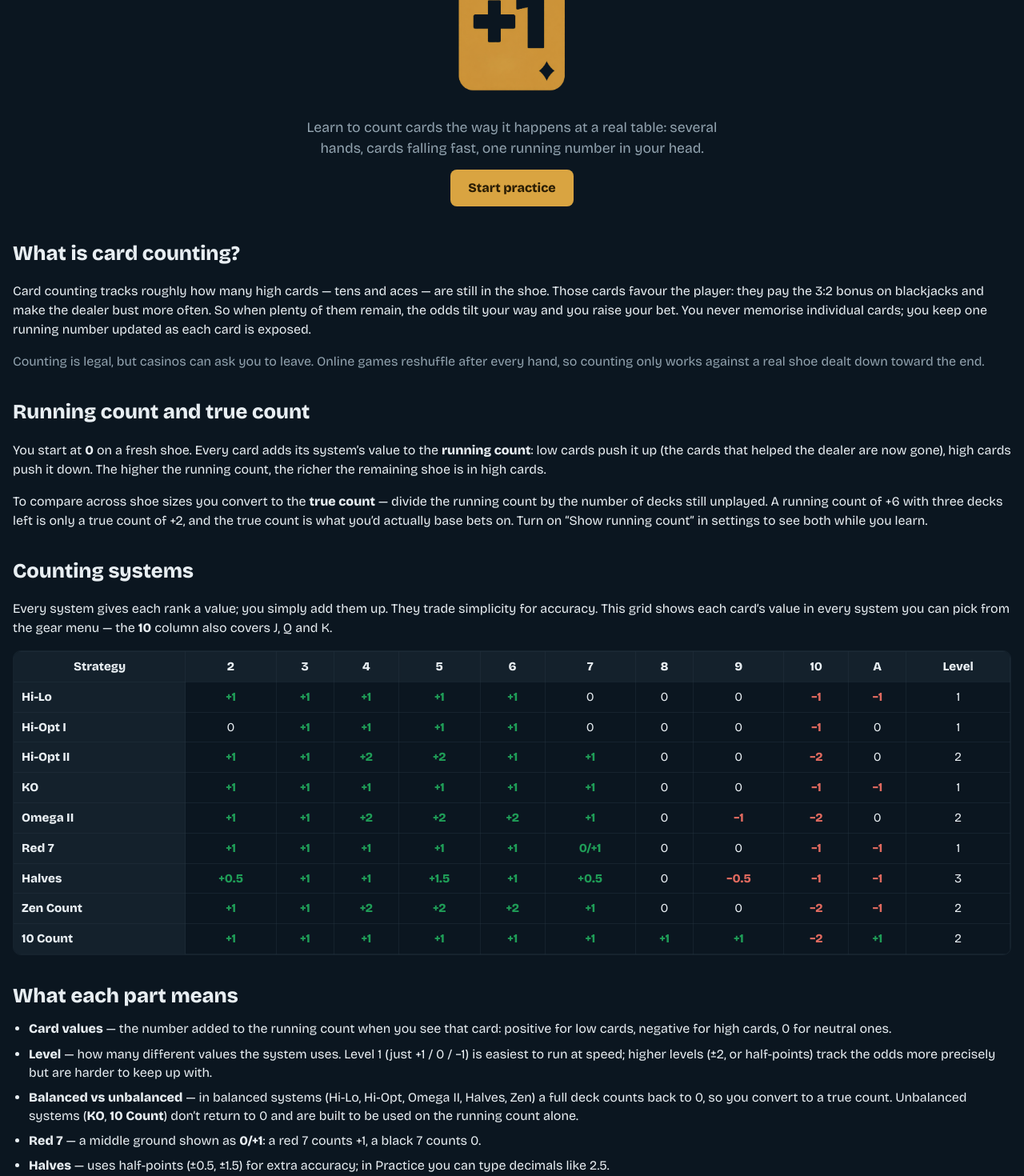
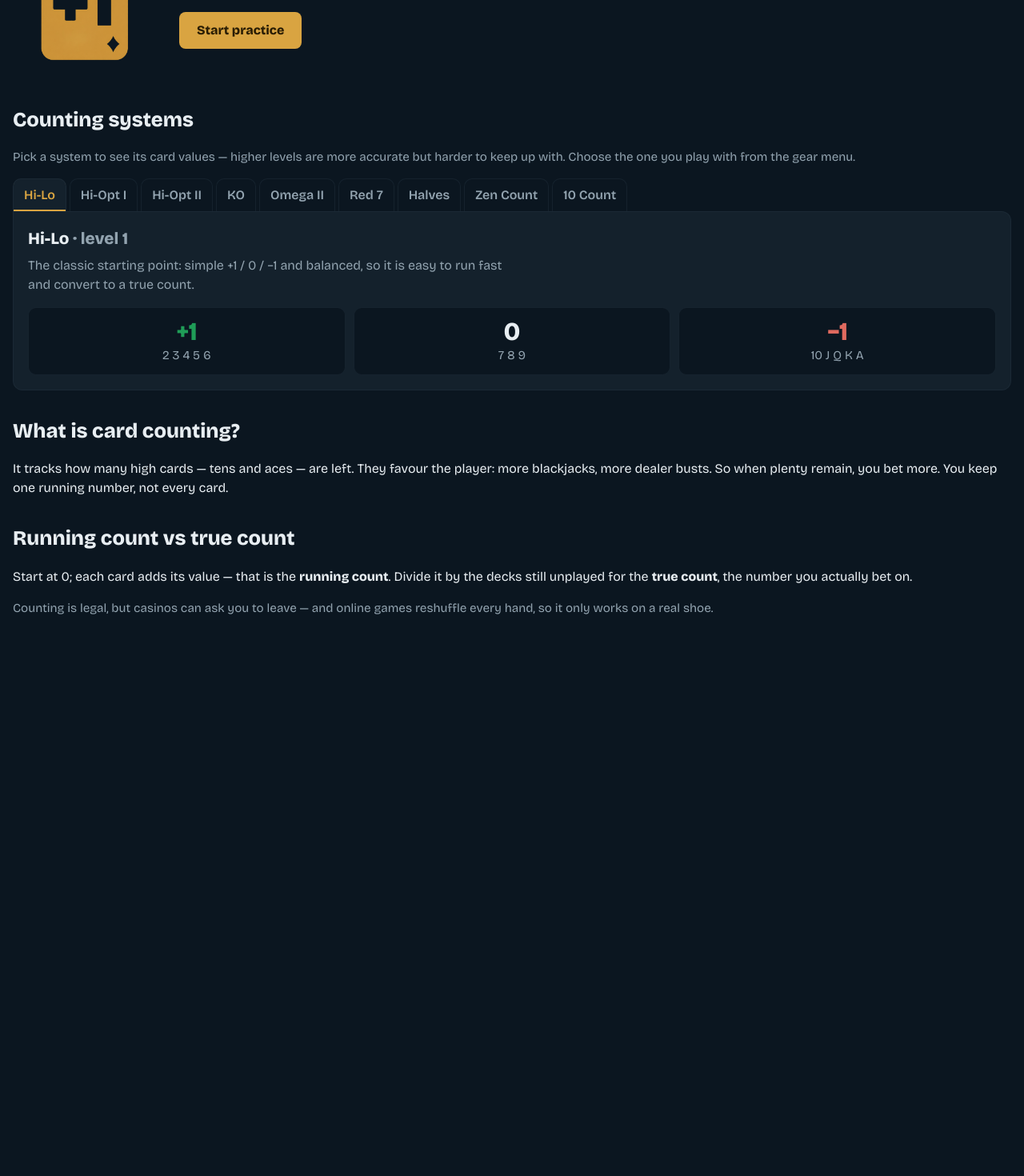
Before and after one commit to DaniilAndreyev/plus-one, a React (Vite) app: page / in a window 1280 px wide. Shown: the part 180-1650 px from the top of the page at 80% size. After the commit the page ends 1007 px from the top, so only its background shows below. Built offline with nearby package versions, Linux system fonts and the light colour scheme.

Commit message:
Redesign Home: split hero, tabbed strategy explorer, less text
Logo left with a short intro and CTA on the right; replace the big
all-systems table with a tabbed selector that shows the chosen system's
grouped card values plus a one-line explanation; trim the remaining
copy.

```diff
--- a/src/index.css
+++ b/src/index.css
@@ -19,19 +19,25 @@ main{max-width:1320px;margin:0 auto;padding:0 16px 40px}
 .hero .n{font-size:clamp(6rem,26vw,12rem);font-weight:800;line-height:.9;letter-spacing:-.06em;color:var(--brass-ink);margin:0}
 .hero p{max-width:46ch;margin:12px auto;color:var(--mute);font-size:1.1rem}
 h2{font-size:1.6rem;margin:32px 0 8px}
-.vals{display:grid;grid-template-columns:repeat(3,1fr);gap:10px;margin:14px 0}
-.vals div{background:var(--surface);border:1px solid var(--line);border-radius:10px;padding:14px;text-align:center}
-.vals b{display:block;font-size:2.2rem;line-height:1.1}
-.vals span{color:var(--mute)}
-.table-scroll{overflow-x:auto;margin:14px 0;border:1px solid var(--line);border-radius:10px}
-.systems{border-collapse:collapse;width:100%;min-width:640px;font-size:.95rem}
-.systems th,.systems td{border:1px solid var(--line);padding:7px 9px;text-align:center;white-space:nowrap}
-.systems thead th{background:var(--surface);font-weight:800}
-.systems tbody th{text-align:left;background:var(--surface);font-weight:700}
-.systems td.c-pos{color:#1f9d57;font-weight:700}
-.systems td.c-neg{color:#e06a5f;font-weight:700}
-.legend{margin:10px 0;padding-left:20px;display:flex;flex-direction:column;gap:8px}
-.legend li{line-height:1.45}
+.muted{color:var(--mute)}
+p.muted{font-size:.95rem}
+.home-hero{display:flex;align-items:center;gap:28px;flex-wrap:wrap;padding:26px 0 6px}
+.home-hero__logo{width:clamp(110px,18vw,180px);height:auto;flex:none;object-fit:contain}
+.home-hero__intro{flex:1 1 280px;min-width:260px}
+.home-hero__intro p{margin:0 0 16px;font-size:1.15rem;line-height:1.45}
+.strat{margin:8px 0 4px}
+.strat-tabs{display:flex;gap:4px;overflow-x:auto}
+.strat-tab{padding:8px 13px;border:1px solid var(--line);border-bottom:0;border-radius:10px 10px 0 0;background:var(--bg);color:var(--mute);font:inherit;font-weight:600;cursor:pointer;white-space:nowrap}
+.strat-tab.on{background:var(--surface);color:var(--brass-ink);box-shadow:0 -2px 0 var(--brass) inset}
+.strat-box{border:1px solid var(--line);border-radius:0 12px 12px 12px;background:var(--surface);padding:18px}
+.strat-box h3{margin:0;font-size:1.3rem}
+.strat-box .lead{margin:6px 0 16px;color:var(--mute);max-width:60ch}
+.strat-vals{display:flex;flex-wrap:wrap;gap:10px}
+.strat-vals div{flex:1 1 110px;background:var(--bg);border:1px solid var(--line);border-radius:10px;padding:12px;text-align:center}
+.strat-vals b{display:block;font-size:2rem;line-height:1.1}
+.strat-vals span{color:var(--mute);font-size:.95rem}
+.strat-note{margin:12px 0 0;color:var(--mute);font-size:.9rem}
+.c-pos{color:#1f9d57}.c-neg{color:#e06a5f}
 .btn{padding:11px 22px;background:var(--brass);color:#2a1d04;border:0;border-radius:8px;font:inherit;font-weight:800;cursor:pointer}
 .btn:disabled{opacity:.45;cursor:default}
 .ghost{padding:9px 16px;background:rgba(255,255,255,.1);color:#fff;border:1px solid rgba(255,255,255,.35);border-radius:8px;font:inherit;font-weight:600;cursor:pointer}
--- a/src/pages/Home.tsx
+++ b/src/pages/Home.tsx
@@ -1,121 +1,114 @@
+import { useState } from 'react'
 import { formatCount } from '../engine/hiLo'
 import { SYSTEMS } from '../engine/systems'
 import type { CountingSystem, Rank } from '../engine/types'
 import { go } from '../hooks/useHashRoute'
 
-const RANKS: Rank[] = ['2', '3', '4', '5', '6', '7', '8', '9', '10', 'A']
+const CELLS: { key: Rank; label: string }[] = [
+  { key: '2', label: '2' },
+  { key: '3', label: '3' },
+  { key: '4', label: '4' },
+  { key: '5', label: '5' },
+  { key: '6', label: '6' },
+  { key: '7', label: '7' },
+  { key: '8', label: '8' },
+  { key: '9', label: '9' },
+  { key: '10', label: '10 J Q K' },
+  { key: 'A', label: 'A' },
+]
 
-/** Display string for a system's value at a rank (Red 7 shows the colour split). */
-function cell(sys: CountingSystem, rank: Rank): string {
-  if (sys.redSeven && rank === '7') return '0/+1'
-  return formatCount(sys.values[rank])
+const BLURB: Record<string, string> = {
+  'hi-lo': 'The classic starting point: simple +1 / 0 / −1 and balanced, so it is easy to run fast and convert to a true count.',
+  'hi-opt-1': 'Hi-Lo without the aces or 2s — a cleaner balanced count, usually paired with a separate ace count.',
+  'hi-opt-2': 'A balanced level-2 count that splits the low cards for extra accuracy.',
+  ko: 'Knock-Out: like Hi-Lo but it also counts 7s, which makes it unbalanced — play straight off the running count, no conversion.',
+  'omega-2': 'A precise balanced level-2 count that even gives the 9 a value.',
+  'red-7': 'Hi-Lo plus the red 7s — a beginner-friendly unbalanced count.',
+  halves: 'A level-3 count using half-points for the strongest accuracy.',
+  zen: 'A balanced level-2 count weighting aces −1 and the richest low cards +2.',
+  'ten-count': 'One of the oldest counts: everything is +1 except the tens, which are −2.',
 }
 
-function cellClass(sys: CountingSystem, rank: Rank): string {
-  if (sys.redSeven && rank === '7') return 'c-pos'
-  const v = sys.values[rank]
-  return v > 0 ? 'c-pos' : v < 0 ? 'c-neg' : ''
+/** Groups a system's ranks by their value, highest value first. */
+function valueGroups(sys: CountingSystem): { value: number; ranks: string }[] {
+  const map = new Map<number, string[]>()
+  for (const { key, label } of CELLS) {
+    const v = sys.values[key]
+    map.set(v, [...(map.get(v) ?? []), label])
+  }
+  return [...map.entries()].sort((a, b) => b[0] - a[0]).map(([value, ranks]) => ({ value, ranks: ranks.join('   ') }))
 }
 
 export default function Home({ active }: { active: boolean }) {
+  const [sel, setSel] = useState(SYSTEMS[0].id)
+  const sys = SYSTEMS.find((s) => s.id === sel) ?? SYSTEMS[0]
+
   return (
     <section id="home" className={'view' + (active ? ' on' : '')}>
-      <div className="hero">
-        <img className="hero-logo" src="/res/plusonelogo.png" alt="+1 Hi-Lo card counting trainer" />
-        <p>
-          Learn to count cards the way it happens at a real table: several hands, cards falling fast, one running
-          number in your head.
-        </p>
-        <button className="btn" onClick={() => go('practice')}>
-          Start practice
-        </button>
+      <div className="home-hero">
+        <img className="home-hero__logo" src="/res/plusonelogo.png" alt="+1 Hi-Lo card counting trainer" />
+        <div className="home-hero__intro">
+          <p>
+            <b>+1</b> trains you to count cards like a real table — several hands, cards flying, one running number in
+            your head. Practice the count, then play blackjack while you keep it.
+          </p>
+          <button className="btn" onClick={() => go('practice')}>
+            Start practice
+          </button>
+        </div>
+      </div>
+
+      <h2>Counting systems</h2>
+      <p className="muted">
+        Pick a system to see its card values — higher levels are more accurate but harder to keep up with. Choose the one
+        you play with from the gear menu.
+      </p>
+      <div className="strat">
+        <div className="strat-tabs" role="tablist" aria-label="Counting systems">
+          {SYSTEMS.map((s) => (
+            <button
+              key={s.id}
+              role="tab"
+              aria-selected={s.id === sel}
+              className={'strat-tab' + (s.id === sel ? ' on' : '')}
+              onClick={() => setSel(s.id)}
+            >
+              {s.name}
+            </button>
+          ))}
+        </div>
+        <div className="strat-box">
+          <h3>
+            {sys.name} <span className="muted">· level {sys.level}</span>
+          </h3>
+          <p className="lead">{BLURB[sys.id]}</p>
+          <div className="strat-vals">
+            {valueGroups(sys).map((g) => (
+              <div key={g.value}>
+                <b className={g.value > 0 ? 'c-pos' : g.value < 0 ? 'c-neg' : ''}>{formatCount(g.value)}</b>
+                <span>{g.ranks}</span>
+              </div>
+            ))}
+          </div>
+          {sys.redSeven && <p className="strat-note">The 7 is split by colour: a red 7 counts +1, a black 7 counts 0.</p>}
+        </div>
       </div>
 
       <h2>What is card counting?</h2>
       <p>
-        Card counting tracks roughly how many high cards — tens and aces — are still in the shoe. Those cards favour the
-        player: they pay the 3:2 bonus on blackjacks and make the dealer bust more often. So when plenty of them remain,
-        the odds tilt your way and you raise your bet. You never memorise individual cards; you keep one running number
-        updated as each card is exposed.
-      </p>
-      <p style={{ color: 'var(--mute)' }}>
-        Counting is legal, but casinos can ask you to leave. Online games reshuffle after every hand, so counting only
-        works against a real shoe dealt down toward the end.
+        It tracks how many high cards — tens and aces — are left. They favour the player: more blackjacks, more dealer
+        busts. So when plenty remain, you bet more. You keep one running number, not every card.
       </p>
 
-      <h2>Running count and true count</h2>
+      <h2>Running count vs true count</h2>
       <p>
-        You start at <b>0</b> on a fresh shoe. Every card adds its system’s value to the <b>running count</b>: low cards
-        push it up (the cards that helped the dealer are now gone), high cards push it down. The higher the running
-        count, the richer the remaining shoe is in high cards.
-      </p>
-      <p>
-        To compare across shoe sizes you convert to the <b>true count</b> — divide the running count by the number of
-        decks still unplayed. A running count of +6 with three decks left is only a true count of +2, and the true count
-        is what you’d actually base bets on. Turn on “Show running count” in settings to see both while you learn.
+        Start at 0; each card adds its value — that is the <b>running count</b>. Divide it by the decks still unplayed for
+        the <b>true count</b>, the number you actually bet on.
       </p>
 
-      <h2>Counting systems</h2>
-      <p>
-        Every system gives each rank a value; you simply add them up. They trade simplicity for accuracy. This grid shows
-        each card’s value in every system you can pick from the gear menu — the <b>10</b> column also covers J, Q and K.
-      </p>
-      <div className="table-scroll">
-        <table className="systems">
-          <thead>
-            <tr>
-              <th scope="col">Strategy</th>
-              {RANKS.map((r) => (
-                <th key={r} scope="col">
-                  {r}
-                </th>
-              ))}
-              <th scope="col">Level</th>
-            </tr>
-          </thead>
-          <tbody>
-            {SYSTEMS.map((sys) => (
-              <tr key={sys.id}>
-                <th scope="row">{sys.name}</th>
-                {RANKS.map((r) => (
-                  <td key={r} className={cellClass(sys, r)}>
-                    {cell(sys, r)}
-                  </td>
-                ))}
-                <td>{sys.level}</td>
-              </tr>
-            ))}
-          </tbody>
-        </table>
-      </div>
-
-      <h2>What each part means</h2>
-      <ul className="legend">
-        <li>
-          <b>Card values</b> — the number added to the running count when you see that card: positive for low cards,
-          negative for high cards, 0 for neutral ones.
-        </li>
-        <li>
-          <b>Level</b> — how many different values the system uses. Level 1 (just +1 / 0 / −1) is easiest to run at speed;
-          higher levels (±2, or half-points) track the odds more precisely but are harder to keep up with.
-        </li>
-        <li>
-          <b>Balanced vs unbalanced</b> — in balanced systems (Hi-Lo, Hi-Opt, Omega II, Halves, Zen) a full deck counts
-          back to 0, so you convert to a true count. Unbalanced systems (<b>KO</b>, <b>10 Count</b>) don’t return to 0
-          and are built to be used on the running count alone.
-        </li>
-        <li>
-          <b>Red 7</b> — a middle ground shown as <b>0/+1</b>: a red 7 counts +1, a black 7 counts 0.
-        </li>
-        <li>
-          <b>Halves</b> — uses half-points (±0.5, ±1.5) for extra accuracy; in Practice you can type decimals like 2.5.
-        </li>
-      </ul>
-
-      <p style={{ color: 'var(--mute)' }}>
-        Pick a system any time from the <b>gear menu</b> — switching reshuffles the shoe so your count starts clean.
-        Practice quizzes you on the count after each round; Playing lets you play real blackjack with $25 while you keep
-        count.
+      <p className="muted">
+        Counting is legal, but casinos can ask you to leave — and online games reshuffle every hand, so it only works on a
+        real shoe.
       </p>
     </section>
   )
```
